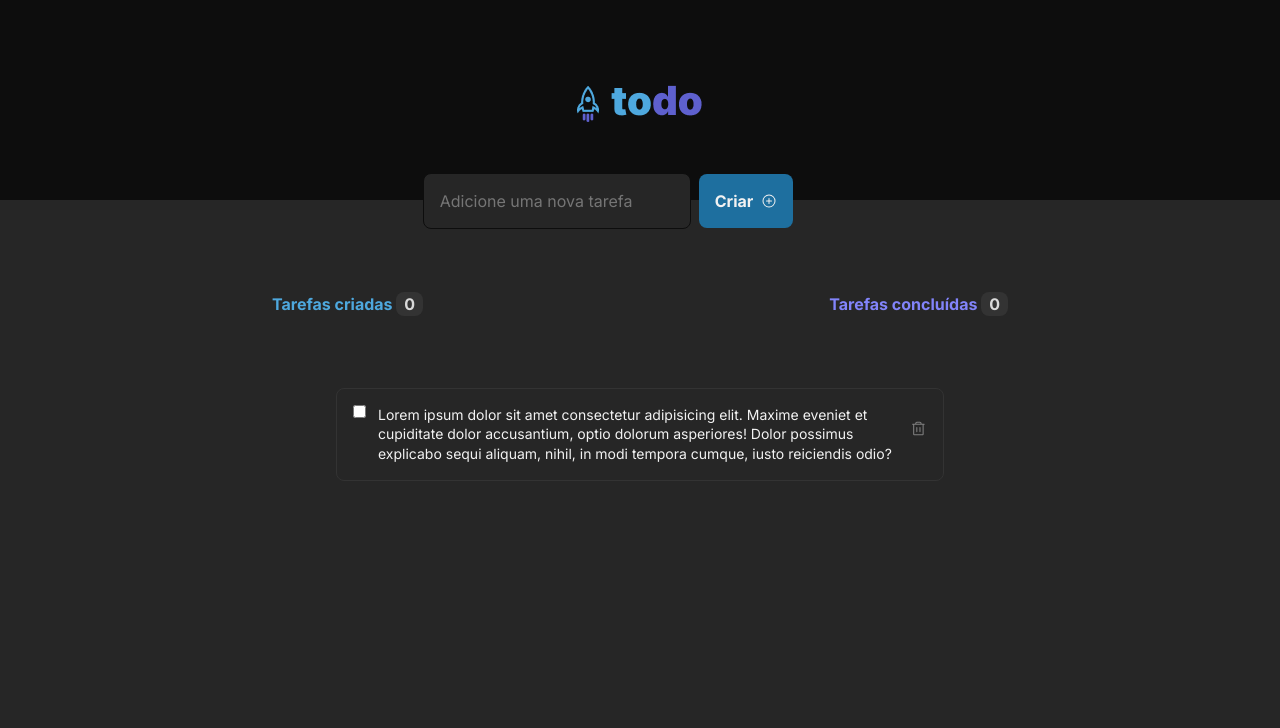
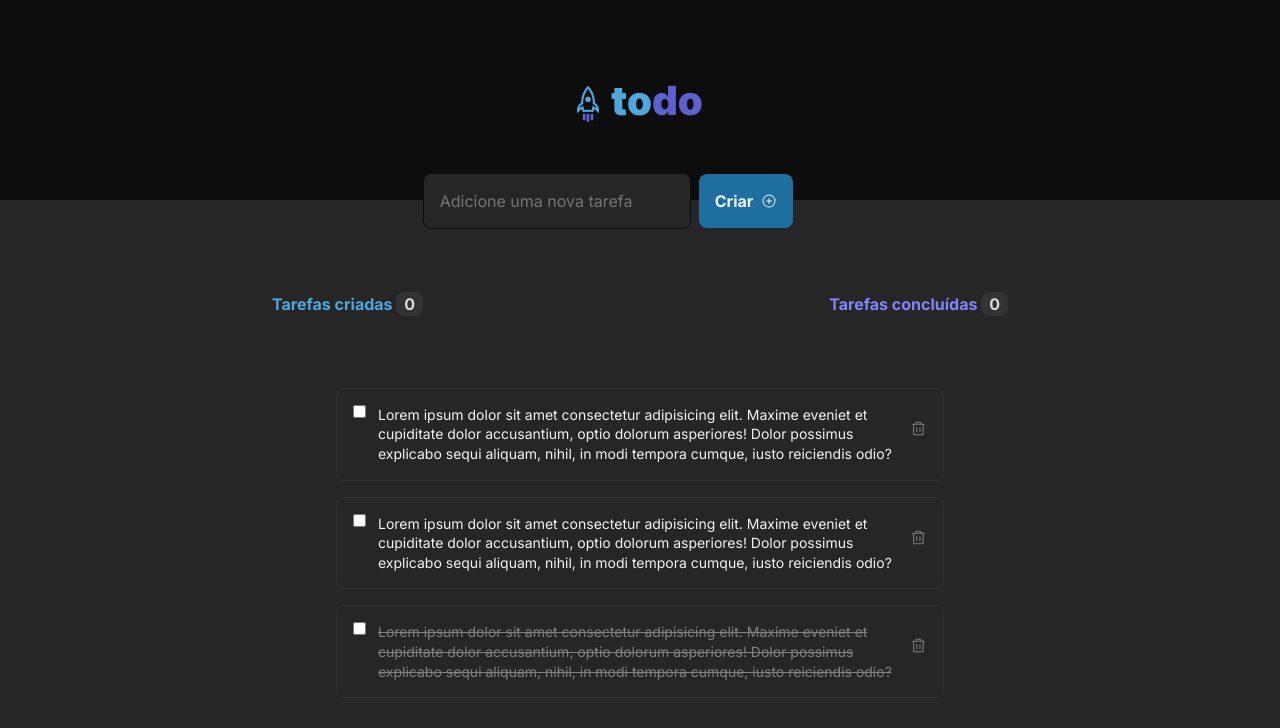
Before and after one commit to gustmrg/react-todo-list, a React (Vite) app: page / in a window 1280 px wide. Shown: the top 728 px of the page. Built offline with nearby package versions, Linux system fonts and the light colour scheme.

Commit message:
Rename task props

```diff
--- a/src/components/Task.module.css
+++ b/src/components/Task.module.css
@@ -17,6 +17,8 @@
 
 .description_done {
   color: var(--gray-300);
+  font-size: 0.875rem;
+  line-height: 1.4;
   text-decoration: line-through;
 }
 
--- a/src/components/Task.tsx
+++ b/src/components/Task.tsx
@@ -2,13 +2,13 @@ import { Trash } from "@phosphor-icons/react";
 
 import styles from "./Task.module.css";
 
-interface Task {
+export interface TaskProps {
   id: string;
   description: string;
   isComplete: boolean;
 }
 
-export function Task(task: Task) {
+export function Task(task: TaskProps) {
   return (
     <div className={styles.task}>
       <input type="checkbox" />
--- a/src/components/TasksList.tsx
+++ b/src/components/TasksList.tsx
@@ -1,10 +1,29 @@
-import { Task } from "./Task";
+import { Task, TaskProps } from "./Task";
 
 import styles from "./TasksList.module.css";
 import clipboardImage from "../assets/Clipboard.png";
 
 export function TasksList() {
-  const tasksList: string[] = ["Task 1", "Task 2"];
+  const tasksList: TaskProps[] = [
+    {
+      id: "sdfsadfd",
+      description:
+        "Lorem ipsum dolor sit amet consectetur adipisicing elit. Similique, ea?",
+      isComplete: false,
+    },
+    {
+      id: "sdfsadf123d",
+      description:
+        "Lorem ipsum dolor sit amet consectetur adipisicing elit. Similique, ea?",
+      isComplete: false,
+    },
+    {
+      id: "sdfsadfasdasdsdd",
+      description:
+        "Lorem ipsum dolor sit amet consectetur adipisicing elit. Similique, ea?",
+      isComplete: true,
+    },
+  ];
 
   if (tasksList.length == 0) {
     return (
@@ -46,7 +65,16 @@ export function TasksList() {
           </div>
         </div>
         <div className={styles.tasks_list}>
-          <Task />
+          {tasksList.map((task) => {
+            return (
+              <Task
+                key={task.id}
+                id={task.id}
+                description={task.description}
+                isComplete={task.isComplete}
+              />
+            );
+          })}
         </div>
       </div>
     );
```
